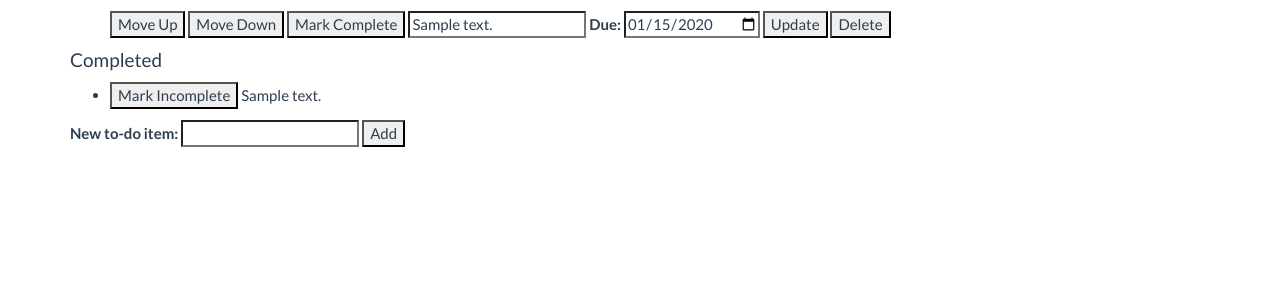
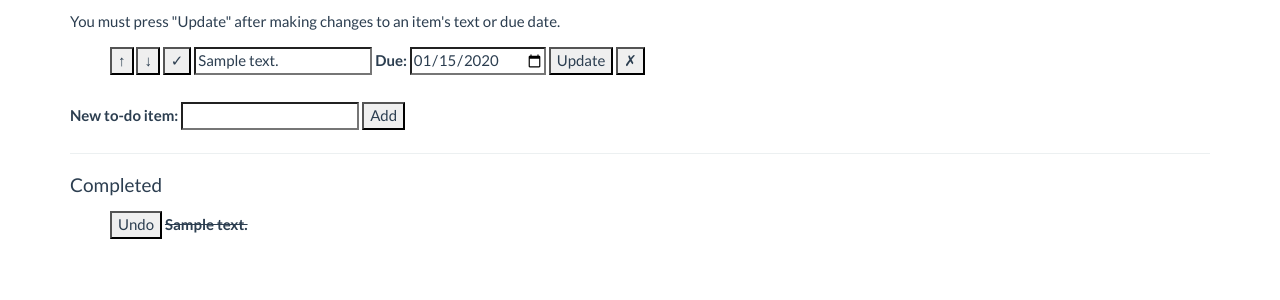
Before and after one commit to imbryan/to-do, a Flask app: template templates/index.html in a window 1280 px wide. Shown: the part 110-410 px from the top of the page. Run offline with Flask 2, Linux system fonts and the light colour scheme; the template is opened without the code that fills it: values that come from a table or form of the project are taken from there, others are empty; the visitor is signed in with stand-in values (Sample User, id 1); tables that the repository leaves empty hold one stand-in row (values such as "Sample post"); some libraries are stand-ins or nearby versions.

Commit message:
template touch-ups

```diff
--- a/templates/index.html
+++ b/templates/index.html
@@ -1,4 +1,5 @@
 {% extends 'base.html' %}
+<link rel="stylesheet" href="{{ url_for('static', filename='css/index.css') }}">
 
 {% block header %}
     <h3>{% block title %}My List{% endblock %}</h3>
@@ -6,19 +7,20 @@
 
 {% block content %}
     {% if todos %}
+        <p>You must press "Update" after making changes to an item's text or due date.</p>
         <ul style="list-style-type: none;">
         {% if g.user %}
         {% for todo in todos %}
-            <li>
+            <li style="padding-top: 5px; padding-bottom: 5px;">
             <form method="post" action="{{ url_for('change', id=todo.id) }}">
-                <input type="submit" value="Move Up" id="up" name="up">
-                <input type="submit" value="Move Down" id="down" name="down">
-                <input type="submit" value="Mark Complete" id="complete" name="complete">
+                <input type="submit" value="&uarr;" id="up" name="up">
+                <input type="submit" value="&darr;" id="down" name="down">
+                <input type="submit" value="&check;" id="complete" name="complete">
                 <input name="todotext" id="todotext" value="{{ todo.text }}" required>
                 <label for="date">Due: </label>
                 <input type="date" name="date" id="date" value="{{ todo.due_date }}">
                 <input type="submit" value="Update" id="update" name="update">
-                <input type="submit" value="Delete" name="delete" onclick="return confirm('Confirm deletion?');">
+                <input type="submit" value="&cross;" name="delete" onclick="return confirm('Confirm deletion?');">
             </form></li>
         {% endfor %}{% endif %}</ul>
     {% else %}
@@ -27,18 +29,22 @@
     {% endif %}
 
     {% if g.user %}
-        {% if complete %}
-        <h4>Completed</h4><ul>
-        {% for todo in complete %}
-            <li><form method="post" action="{{ url_for('change', id=todo.id) }}">
-                <input type="submit" value="Mark Incomplete" id="restore" name="restore"> {{ todo.text }}</form></li>
-        {% endfor %}</ul>
-        {% endif %}
-
-        <form method="post">
+        <form method="post" style="padding-top: 10px;">
             <label for="new">New to-do item: </label>
             <input name="new" id="new" required>
             <input type="submit" value="Add">
         </form>
+
+        {% if complete %}
+        <hr />
+        <h4>Completed</h4>
+        <ul style="list-style-type: none;">
+        {% for todo in complete %}
+            <li style="padding-top: 5px; padding-bottom: 5px;">
+                <form method="post" action="{{ url_for('change', id=todo.id) }}">
+                <input type="submit" value="Undo" id="restore" name="restore">
+                    <label for="restore"><s>{{ todo.text }}</s></label></form></li>
+        {% endfor %}</ul>
+        {% endif %}
     {% endif %}
 {% endblock %}
```
Also changed, not shown: static/css/index.css (added).
